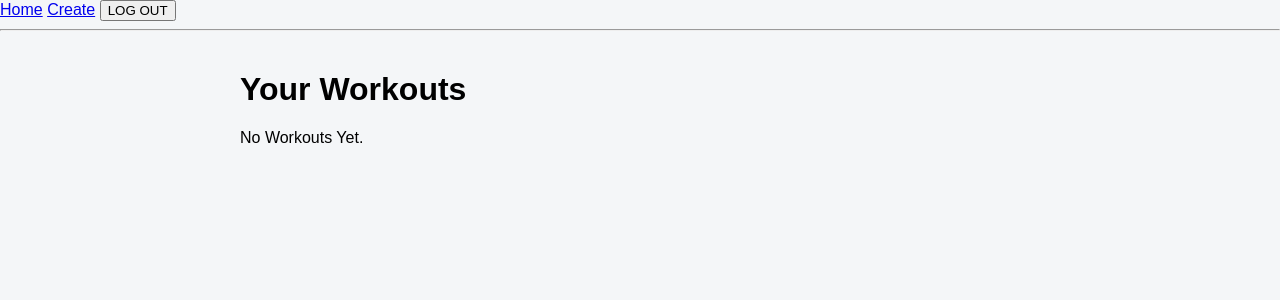
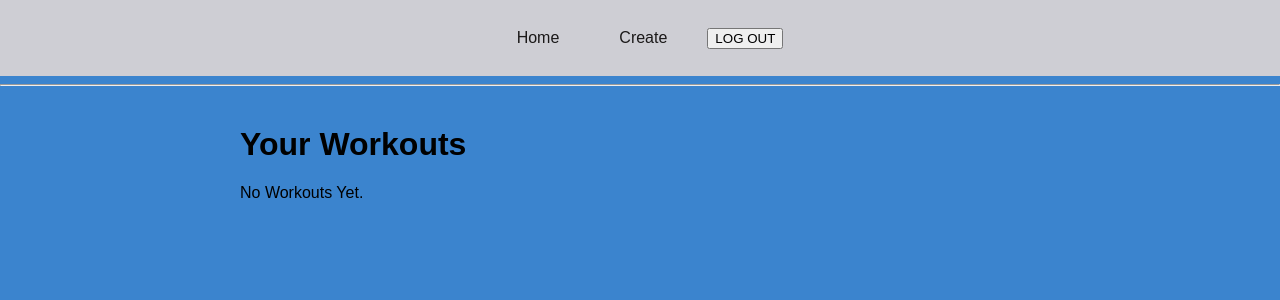
Before and after one commit to AbshirAli0/workout-logger, a Django app: page /workouts/ in a window 1280 px wide. Shown: the top 300 px of the page. Run offline with Django 5.2, Linux system fonts and the light colour scheme; the visitor is signed in with stand-in values (Sample User, id 1); data that the repository does not hold is empty.

Commit message:
Add naviagtion bar styling

```diff
--- a/project_1/templates/base.html
+++ b/project_1/templates/base.html
@@ -8,7 +8,7 @@
     <link rel="stylesheet" href="{% static 'workouts/css/styles.css' %}">
   </head>
   <body>
-    <nav>
+    <nav class="navbar">
       <a href="{% url 'workout-list' %}">Home</a>
       <a href="{% url 'workout-create' %}">Create</a>
 
--- a/project_1/workouts/static/workouts/css/styles.css
+++ b/project_1/workouts/static/workouts/css/styles.css
@@ -1,6 +1,6 @@
 body {
     font-family: Arial, san-serif;
-    background-color: #f4f6f8;
+    background-color: #3b84ce;
     margin: 0;
     padding: 0;
 }
@@ -10,3 +10,20 @@ body {
     margin: 40px auto;
 
 }
+
+.navbar {
+    background-color: rgb(206, 206, 212);
+    padding: 15px;
+    display: flex;
+    justify-content: center;
+    align-items: center;
+
+}
+
+.navbar a {
+    color: rgb(27, 25, 25);
+    margin-right: 20px;
+    padding: 14px 20px;
+    text-decoration: none;
+    text-align: center;
+}
```
